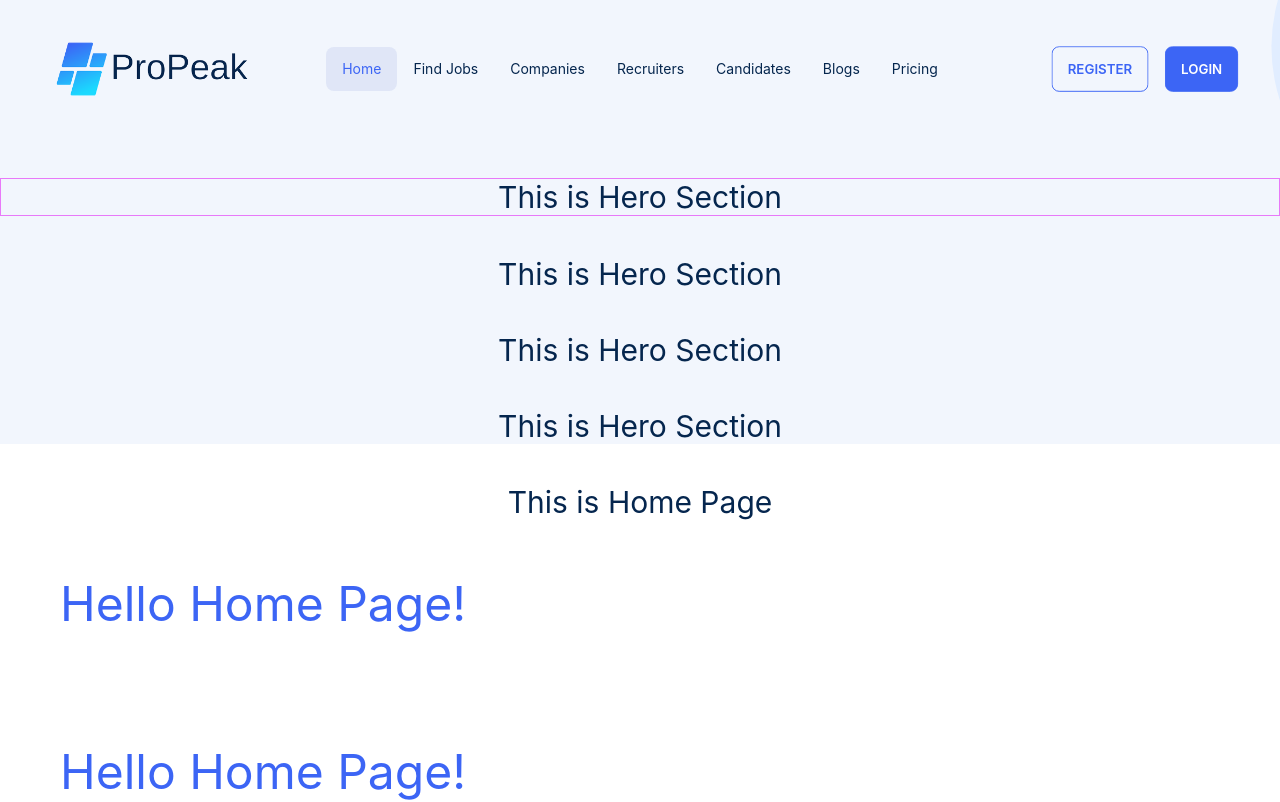
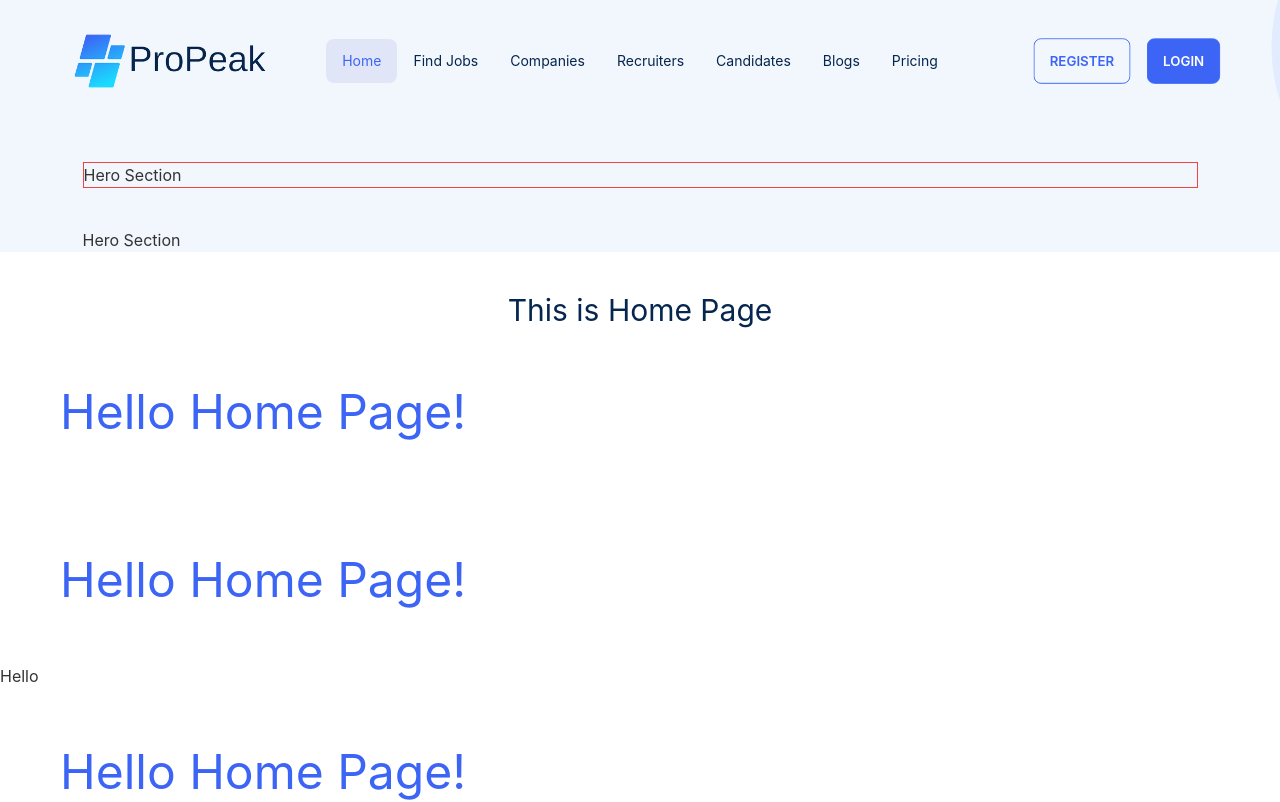
Before and after one commit to munimrahman/pro-peak-job-portal, a React (Create React App) app: page / in a window 1280 px wide. Shown: the top 802 px of the page. Built offline with nearby package versions, Linux system fonts and the light colour scheme.

Commit message:
navbar fixed

```diff
--- a/src/Pages/Home/Hero/Hero.jsx
+++ b/src/Pages/Home/Hero/Hero.jsx
@@ -17,18 +17,14 @@ function Hero() {
             <Navbar
                 stickyNav={
                     stickyNav
-                        ? 'fixed shadow-md top-0 bg-white transition-all duration-1000 ease-in-out'
-                        : 'py-10'
+                        ? 'fixed w-full shadow-md top-0 bg-white transition-all duration-1000 ease-in-out'
+                        : 'py-6'
                 }
             />
-            <h1 className="text-3xl text-secondary text-center my-10 border border-fuchsia-400">
-                This is Hero Section
-            </h1>
-            <h1 className="text-3xl text-secondary text-center my-10 underline-offset-4">
-                This is Hero Section
-            </h1>
-            <h1 className="text-3xl text-secondary text-center my-10">This is Hero Section</h1>
-            <h1 className="text-3xl text-secondary text-center my-10">This is Hero Section</h1>
+            <div className="max-w-[1115px] mx-auto">
+                <h1 className="my-10 border border-red-500">Hero Section</h1>
+                <h1 className="my-10">Hero Section</h1>
+            </div>
         </div>
     );
 }
--- a/src/Pages/Home/Home/Home.jsx
+++ b/src/Pages/Home/Home/Home.jsx
@@ -6,7 +6,6 @@ function Home() {
     return (
         <section>
             <Hero />
-
             <h1 className="text-3xl text-secondary text-center">This is Home Page</h1>
             <div className="flex flex-col">
                 <div className="text-primary text-5xl p-10 m-5">
--- a/src/Pages/Shared/Navbar/Navbar.jsx
+++ b/src/Pages/Shared/Navbar/Navbar.jsx
@@ -70,7 +70,8 @@ function Navbar({ stickyNav }) {
         </>
     );
     return (
-        <div className={`navbar md:px-10 ${stickyNav || 'sticky shadow-md top-0 bg-white'}`}>
+        <div className={`${stickyNav || 'sticky shadow-md top-0 bg-white'}`}>
+            <div className="navbar max-w-[1180px] mx-auto">
                 <div className="navbar-start">
                     <div className="dropdown">
                         <label tabIndex={0} className="btn btn-ghost lg:hidden">
@@ -115,6 +116,7 @@ function Navbar({ stickyNav }) {
                     </NavLink>
                 </div>
             </div>
+        </div>
     );
 }
 
```
Lines whose indentation alone changed are shown as unchanged.
